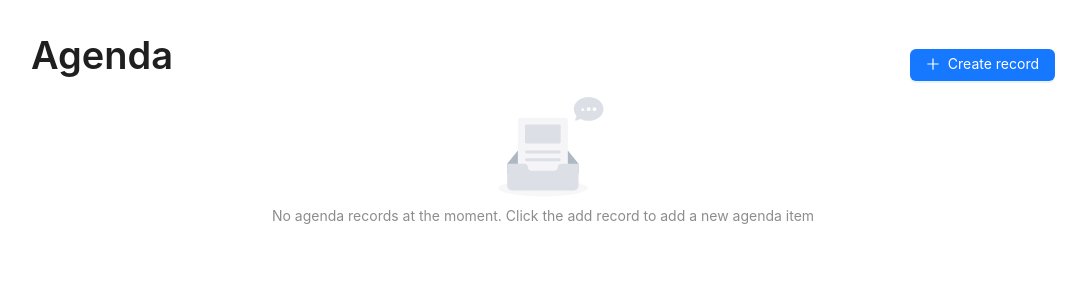
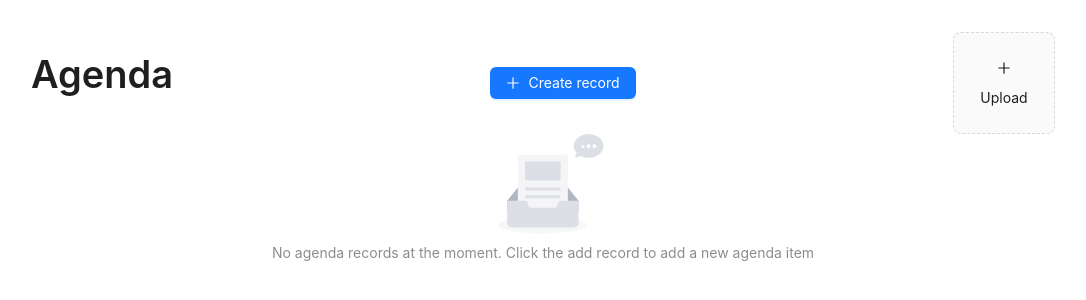
Before and after one commit to blessdarah/react-agenda, a React (Create React App) app: page / in a window 1280 px wide. Shown: the top 300 px of the page, without its empty margins (97-1183 px from the left). Built offline with nearby package versions, Linux system fonts and the light colour scheme.

Commit message:
wip(excel-import): Pending creation of agenda items from uploaded file

```diff
--- a/package.json
+++ b/package.json
@@ -15,6 +15,7 @@
     "react": "^18.2.0",
     "react-dom": "^18.2.0",
     "react-scripts": "5.0.1",
+    "read-excel-file": "^5.5.3",
     "recoil": "^0.7.6",
     "typescript": "^4.4.2",
     "web-vitals": "^2.1.0"
--- a/src/App.tsx
+++ b/src/App.tsx
@@ -1,5 +1,5 @@
-import { Button, Typography } from 'antd';
-import React from 'react';
+import { Button, Typography, Upload, UploadProps } from 'antd';
+import React, { useState } from 'react';
 import {PlusOutlined} from '@ant-design/icons'
 import AgendaTable from './components/agenda/agenda-table';
 import AgendaForm from './components/agenda/agenda.form';
@@ -9,10 +9,14 @@ import { emptyAgenda } from './models/agenda.model';
 import { useAppModal } from './components/common/app-modal';
 import 'antd/dist/reset.css';
 import './App.css';
+import {LoadingOutlined} from "@ant-design/icons"
+import { RcFile, UploadChangeParam, UploadFile } from 'antd/es/upload';
+import readXlsxFile from 'read-excel-file'
 
 
 const App:React.FC = () => {
     const {setOpen, setTitle, setContent} = useAppModal()
+    const [loading, setLoading] = useState(false)
     const setAgenda = useSetRecoilState(agendaState)
 
     const handleClick = () => {
@@ -21,11 +25,44 @@ const App:React.FC = () => {
        setContent(<AgendaForm mode="create" />)
        setOpen(true)
     }
+
+    const handleChange: UploadProps['onChange'] = (_: UploadChangeParam<UploadFile>) => {
+          setLoading(true);
+    }
+
+    const beforeUpload = (file: RcFile) => {
+       readXlsxFile(file)
+          .then((rows) => {
+             // TODO: Convert each row to agenda obj
+             // TODO: Register each agenda object
+             console.log(rows.slice(1))
+             setLoading(false)
+         })
+    }
+
+ const uploadButton = (
+    <div>
+      {loading ? <LoadingOutlined /> : <PlusOutlined />}
+      <div style={{ marginTop: 8 }}>Upload</div>
+    </div>
+  );
+
   return (
     <div className="container">
             <div style={{display: 'flex', alignItems: 'center', justifyContent: 'space-between'}}>
                 <Typography.Title>Agenda</Typography.Title>
                 <Button onClick={handleClick} icon={<PlusOutlined />} type="primary">Create record</Button>
+
+                <Upload
+                      name="file"
+                      listType="picture-card"
+                      className="avatar-uploader"
+                      showUploadList={false}
+                      beforeUpload={beforeUpload}
+                      onChange={handleChange}
+                    >
+                      {uploadButton}
+                </Upload>
             </div>
 
             <AgendaTable />
--- a/src/components/agenda/agenda-table.columns.tsx
+++ b/src/components/agenda/agenda-table.columns.tsx
@@ -3,7 +3,7 @@ import moment from "moment"
 import { Agenda } from "../../models/agenda.model"
 import AgendaTableOptions from "./agenda-table-options"
 
-export const agendaColumns: ColumnsType<Agenda> = [
+export const exportColumns: ColumnsType<Agenda> = [
     {
         title: 'Title',
         dataIndex: 'title',
@@ -36,6 +36,10 @@ export const agendaColumns: ColumnsType<Agenda> = [
         filtered: true,
         render: (_, record) => moment(record.endDate).utc().format('D MMM, Y').toString()
     },
+]
+
+export const agendaColumns: ColumnsType<Agenda> = [
+    ...exportColumns,
     {
         title: 'Options',
         dataIndex: 'endDate',
--- a/src/components/agenda/agenda-table.tsx
+++ b/src/components/agenda/agenda-table.tsx
@@ -4,7 +4,7 @@ import { useRecoilValue } from 'recoil';
 import { Agenda } from '../../models/agenda.model';
 import { agendaListState } from '../../recoil/atoms/agenda-atom';
 import ExcelExportWrapper from '../common/excel-export-wrapper';
-import { agendaColumns } from './agenda-table.columns';
+import { agendaColumns, exportColumns } from './agenda-table.columns';
 
 const AgendaTable: React.FC = () => {
     const agendaList = useRecoilValue(agendaListState)
@@ -13,7 +13,7 @@ const AgendaTable: React.FC = () => {
        <>
         {
             agendaList.length > 0 ?
-                <ExcelExportWrapper columns={agendaColumns} data={agendaList}>
+                <ExcelExportWrapper columns={exportColumns} data={agendaList}>
                     <Table<Agenda>
                         dataSource={agendaList}
                         columns={agendaColumns}
--- a/src/components/common/excel-export-wrapper.tsx
+++ b/src/components/common/excel-export-wrapper.tsx
@@ -1,4 +1,4 @@
-import React, { ReactElement } from 'react'
+import React from 'react'
 import { Button, Card } from 'antd'
 import { Excel } from 'antd-table-saveas-excel'
 
@@ -22,9 +22,7 @@ const ExcelExportWrapper: React.FC<Props> = ({
         excel
             .addSheet(sheetName)
             .addColumns(columns)
-            .addDataSource(data, {
-                str2Percent: true,
-            })
+            .addDataSource(data)
             .saveAs(`${fileName}.xlsx`)
     }
     return (
```
Also changed, not shown: 1 other file (tests, documents, lock files or other folders).
